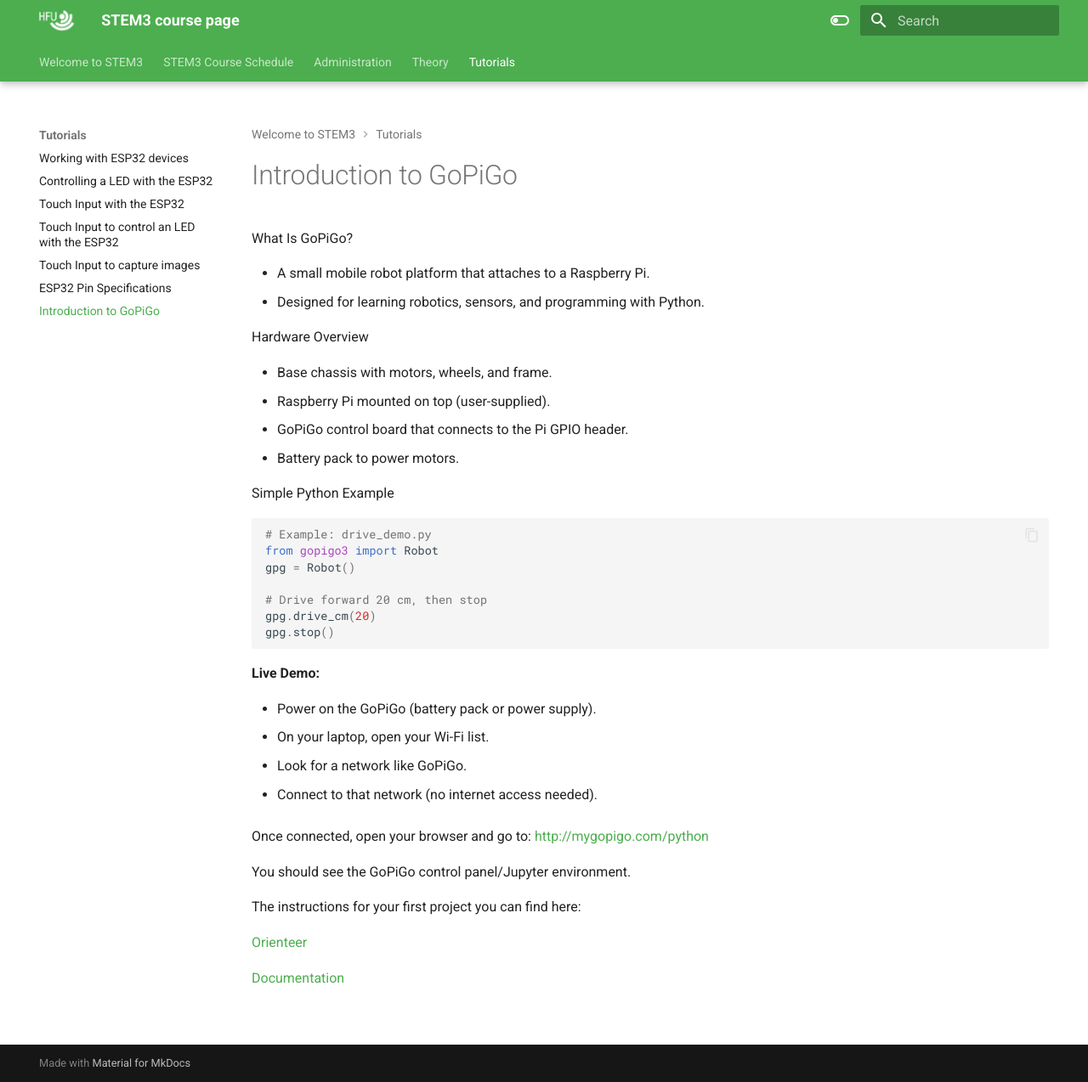
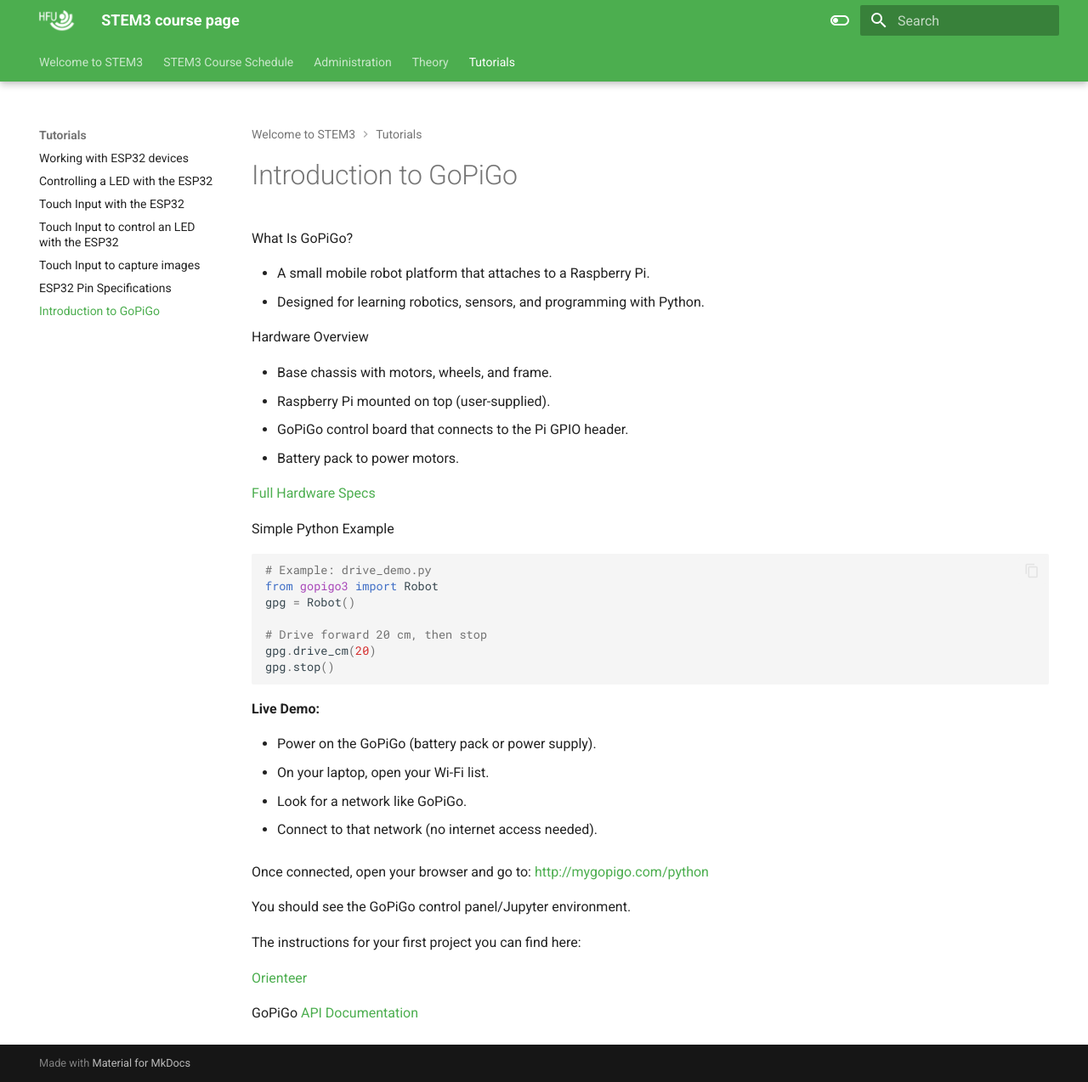
Before and after one commit to HFU-GMB-STEM/STEM3-course, an MkDocs documentation site: the page built from docs/tutorials/GoPiGo.md, in a window 1280 px wide and 1274 px high. Shown: the whole window at 85% size. Built offline with MkDocs 1.6.1 and Material for MkDocs 9.7.7, drawn with Linux system fonts in a browser that asks for light colours.

Commit message:
Update GoPiGo.md

```diff
--- a/docs/tutorials/GoPiGo.md
+++ b/docs/tutorials/GoPiGo.md
@@ -12,6 +12,7 @@
 - GoPiGo control board that connects to the Pi GPIO header.
 - Battery pack to power motors.
 
+[Full Hardware Specs](https://www.dexterindustries.com/GoPiGo/learning/hardware-port-description/)
 
 Simple Python Example
 
@@ -42,4 +43,4 @@
 
 [Orienteer](https://edu.modrobotics.com/course/view.php?id=16){target="_blank"}
 
-[Documentation](https://gopigo3.readthedocs.io/en/master/api-basic/structure.html#library-structure)
+GoPiGo [API Documentation](https://gopigo3.readthedocs.io/en/master/api-basic/structure.html#library-structure)
```
